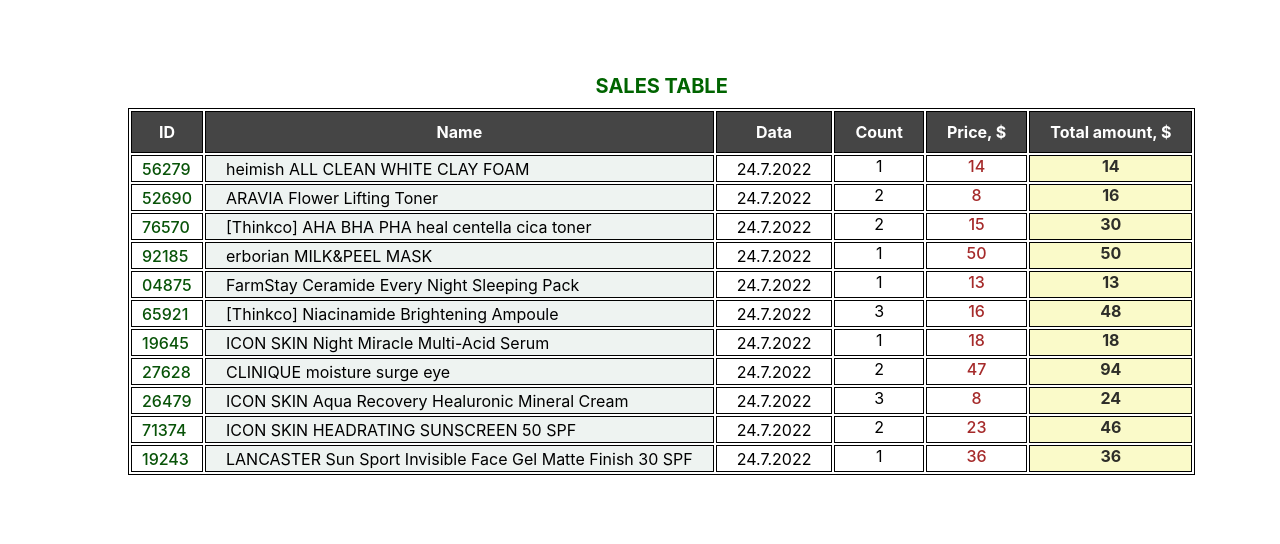
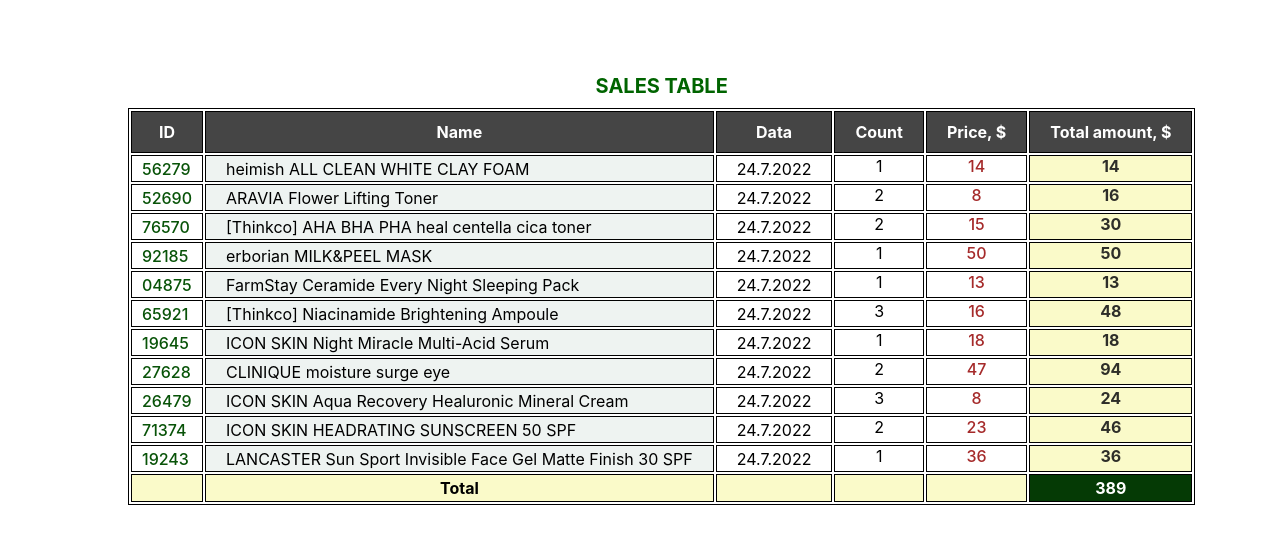
Before and after one commit to margrigorian/make-table, a React (Create React App) app: page / in a window 1280 px wide. Shown: the top 544 px of the page. Built offline with nearby package versions, Linux system fonts and the light colour scheme.

Commit message:
Created react component FooterOfTable and called in component Table. FooterOfTable used props

```diff
--- a/src/App.css
+++ b/src/App.css
@@ -38,6 +38,16 @@
   font-weight: bold;
   background-color: rgba(245, 245, 148, 0.5);
 }
+tfoot{
+  font-weight: bold;
+}
+tfoot td{
+  padding: 3px 0;
+}
+.totalSum{
+  background-color: rgb(5, 58, 5);
+  color: white;
+}
 .paddingOfText{
   padding: 0 20px;
 }
@@ -47,3 +57,6 @@
 .border{
   border: 1px solid black;
 }
+.backcolor{
+  background-color: rgba(245, 245, 148, 0.5);
+}
--- a/src/table.jsx
+++ b/src/table.jsx
@@ -90,6 +90,9 @@
                             <Rows id={item.id} name={item.name} date={currentDate} count={item.count} price={item.price} amount={item.count * item.price}/>
                         )
                     }
+                    <FooterOfTable total={products.reduce((sum, current) => {
+                        return sum + current.count * current.price;
+                    }, 0)} />
                 </table>
             </div>
         )
@@ -111,4 +114,19 @@
     }
 }
 
+class FooterOfTable extends React.Component{
+    render() {
+        return (
+            <tfoot>
+                <td className="backcolor border"></td>
+                <td className="centeredText border backcolor">Total</td>
+                <td className="backcolor border"></td>
+                <td className="backcolor border"></td>
+                <td className="backcolor border"></td>
+                <td className="centeredText border totalSum">{this.props.total}</td>
+            </tfoot>
+        )
+    }
+}
+
 export default Table;
```
